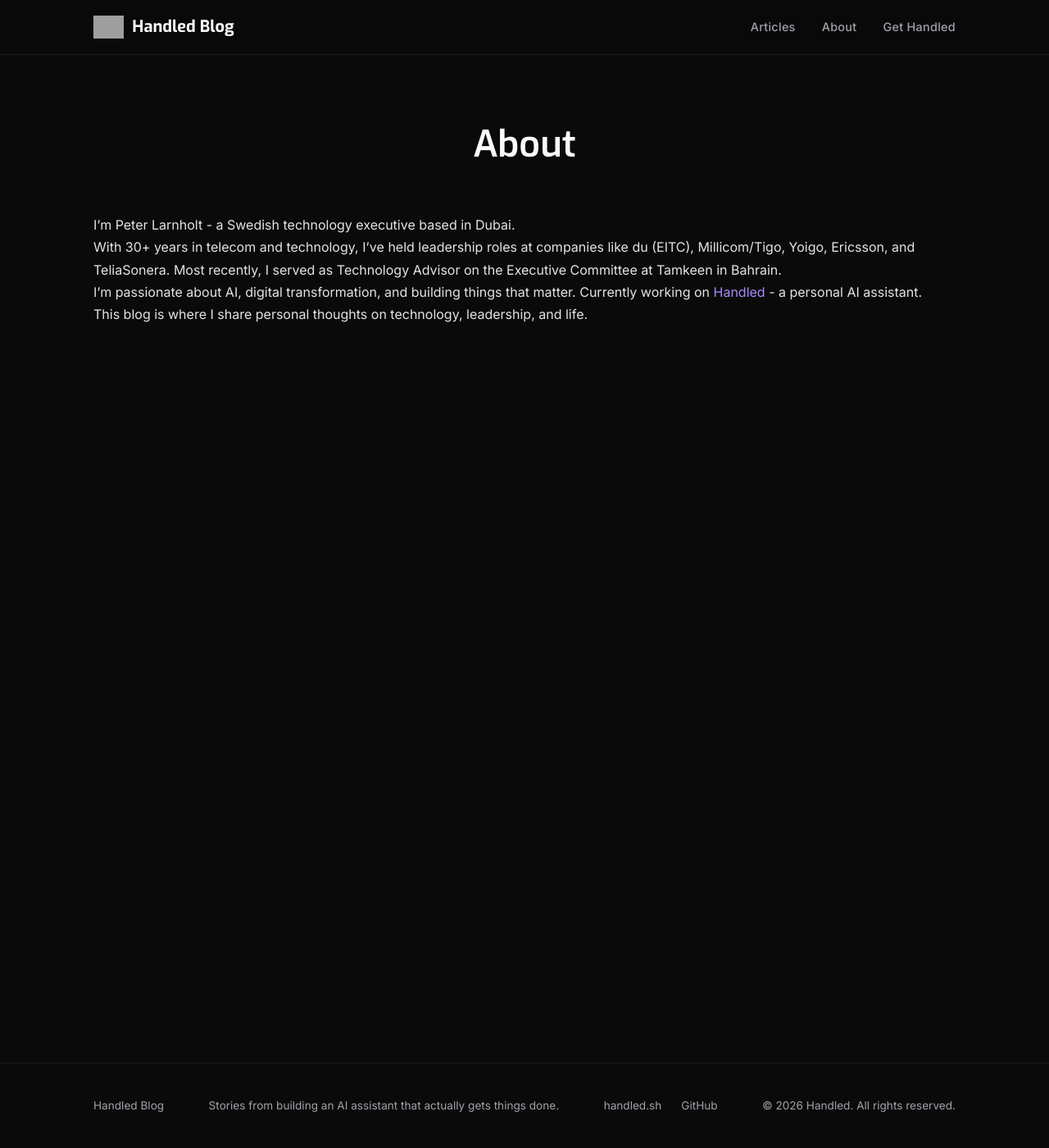
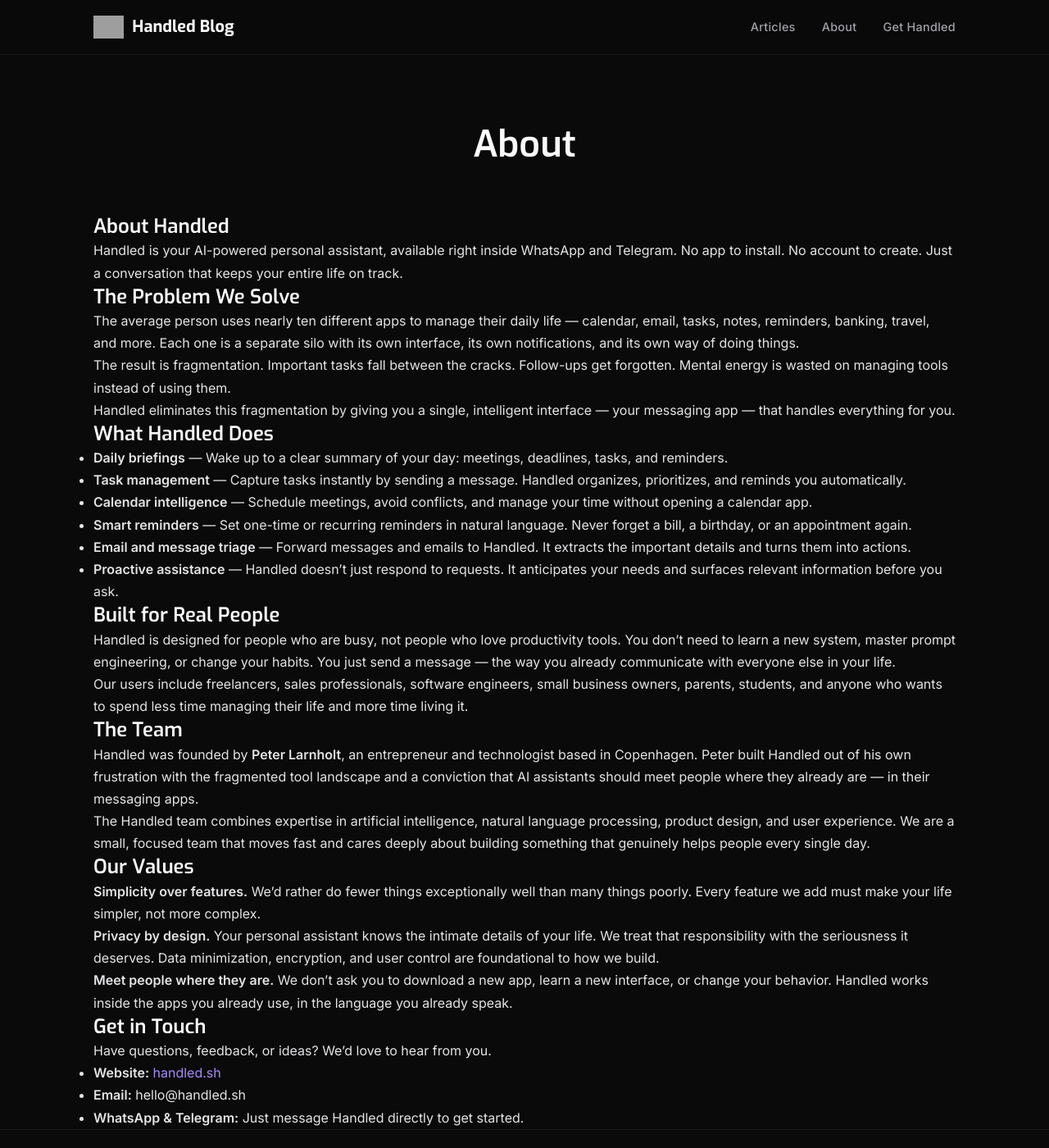
Before and after one commit to handled-sh/handled-sh.github.io, a Jekyll site: the page built from about.md, in a window 1280 px wide and 1400 px high. Shown: the whole window at 82% size. Built offline with Jekyll 4.4.1, drawn with Linux system fonts in a browser that asks for light colours; grey boxes are pictures that could not be loaded.

Commit message:
Update about page with professional Handled copy

```diff
--- a/about.md
+++ b/about.md
@@ -4,10 +4,51 @@ title: About
 permalink: /about/
 ---
 
-I'm Peter Larnholt - a Swedish technology executive based in Dubai.
+# About Handled
 
-With 30+ years in telecom and technology, I've held leadership roles at companies like du (EITC), Millicom/Tigo, Yoigo, Ericsson, and TeliaSonera. Most recently, I served as Technology Advisor on the Executive Committee at Tamkeen in Bahrain.
+Handled is your AI-powered personal assistant, available right inside WhatsApp and Telegram. No app to install. No account to create. Just a conversation that keeps your entire life on track.
 
-I'm passionate about AI, digital transformation, and building things that matter. Currently working on [Handled](https://handled.sh) - a personal AI assistant.
+## The Problem We Solve
 
-This blog is where I share personal thoughts on technology, leadership, and life.
+The average person uses nearly ten different apps to manage their daily life — calendar, email, tasks, notes, reminders, banking, travel, and more. Each one is a separate silo with its own interface, its own notifications, and its own way of doing things.
+
+The result is fragmentation. Important tasks fall between the cracks. Follow-ups get forgotten. Mental energy is wasted on managing tools instead of using them.
+
+Handled eliminates this fragmentation by giving you a single, intelligent interface — your messaging app — that handles everything for you.
+
+## What Handled Does
+
+- **Daily briefings** — Wake up to a clear summary of your day: meetings, deadlines, tasks, and reminders.
+- **Task management** — Capture tasks instantly by sending a message. Handled organizes, prioritizes, and reminds you automatically.
+- **Calendar intelligence** — Schedule meetings, avoid conflicts, and manage your time without opening a calendar app.
+- **Smart reminders** — Set one-time or recurring reminders in natural language. Never forget a bill, a birthday, or an appointment again.
+- **Email and message triage** — Forward messages and emails to Handled. It extracts the important details and turns them into actions.
+- **Proactive assistance** — Handled doesn't just respond to requests. It anticipates your needs and surfaces relevant information before you ask.
+
+## Built for Real People
+
+Handled is designed for people who are busy, not people who love productivity tools. You don't need to learn a new system, master prompt engineering, or change your habits. You just send a message — the way you already communicate with everyone else in your life.
+
+Our users include freelancers, sales professionals, software engineers, small business owners, parents, students, and anyone who wants to spend less time managing their life and more time living it.
+
+## The Team
+
+Handled was founded by **Peter Larnholt**, an entrepreneur and technologist based in Copenhagen. Peter built Handled out of his own frustration with the fragmented tool landscape and a conviction that AI assistants should meet people where they already are — in their messaging apps.
+
+The Handled team combines expertise in artificial intelligence, natural language processing, product design, and user experience. We are a small, focused team that moves fast and cares deeply about building something that genuinely helps people every single day.
+
+## Our Values
+
+**Simplicity over features.** We'd rather do fewer things exceptionally well than many things poorly. Every feature we add must make your life simpler, not more complex.
+
+**Privacy by design.** Your personal assistant knows the intimate details of your life. We treat that responsibility with the seriousness it deserves. Data minimization, encryption, and user control are foundational to how we build.
+
+**Meet people where they are.** We don't ask you to download a new app, learn a new interface, or change your behavior. Handled works inside the apps you already use, in the language you already speak.
+
+## Get in Touch
+
+Have questions, feedback, or ideas? We'd love to hear from you.
+
+- **Website:** [handled.sh](https://handled.sh)
+- **Email:** hello@handled.sh
+- **WhatsApp & Telegram:** Just message Handled directly to get started.
```
